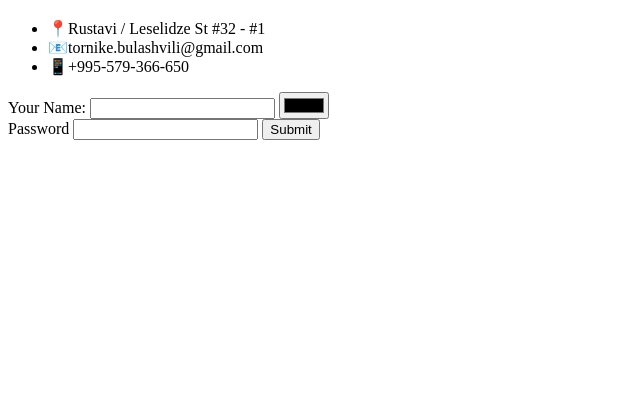
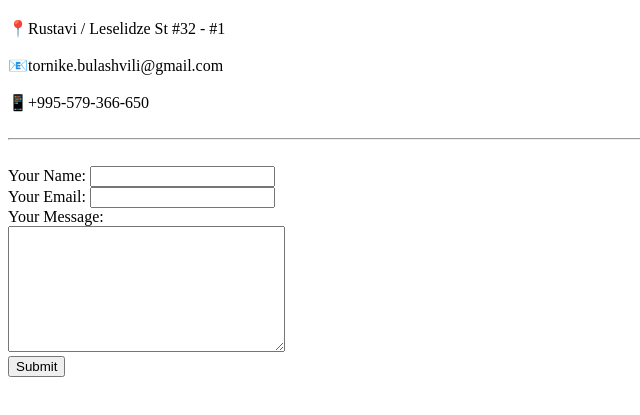
Before and after one commit to TotoBula/cv, a plain HTML site: page contact.html in a window 1280 px wide. Shown: the part 61-476 px from the top of the page, without its empty margins (0-640 px from the left). Drawn offline with Linux system fonts and the light colour scheme.

Commit message:
Update contact.html

```diff
--- a/contact.html
+++ b/contact.html
@@ -3,21 +3,30 @@
   <head>
     <meta charset="utf-8">
     <title>My Contact</title>
+
+    <link rel="stylesheet" href="css/styles.css">
+
   </head>
   <body>
     <h1>Contact Details</h1>
-    <ul>
-      <li>📍Rustavi / Leselidze St #32 - #1</li>
-      <li>📧tornike.bulashvili@gmail.com</li>
-      <li>📱+995-579-366-650</li>
-    </ul>
+    📍Rustavi / Leselidze St #32 - #1 <br> <br>
+
+  📧tornike.bulashvili@gmail.com <br> <br>
+
+      📱+995-579-366-650 <br> <br>
+
+      <hr> <br>
+
     <form class="" action="index.html" method="post">
       <label>Your Name:</label>
-      <input type="text" name="" value="">
-      <input type="color" name="" value=""> <br>
-      <label>Password</label>
-      <input type="password" name="" value="">
+      <input type="text" name="" value=""> <br>
+      <label>Your Email:</label>
+      <input type="text" name="" value=""> <br>
+      <label>Your Message:</label><br>
+<textarea name="name" rows="8" cols="32.5"></textarea>
+      <br>
       <input type="submit" name="">
     </form>
+
   </body>
 </html>
```
